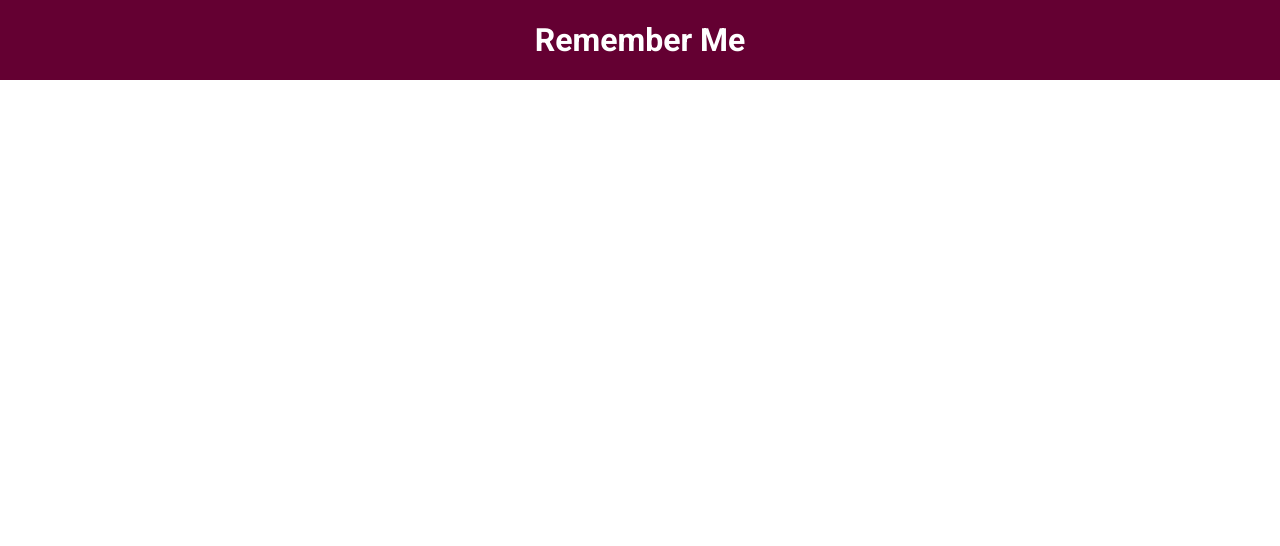
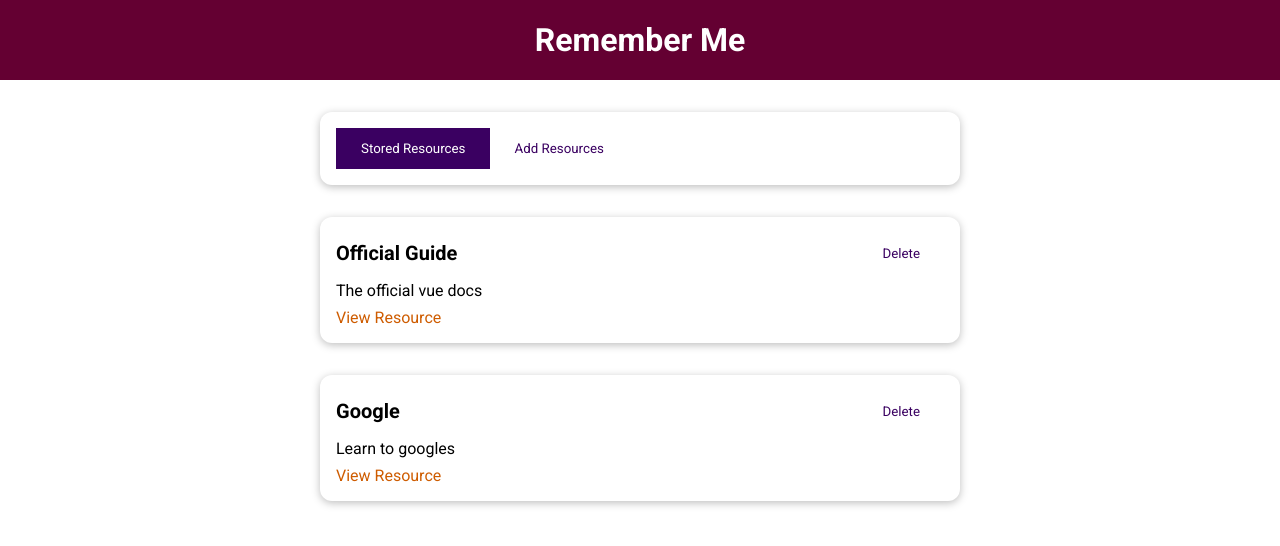
Before and after one commit to muindetuva/resources_tracker, a Vue app: page / in a window 1280 px wide. Shown: the top 546 px of the page. Built offline with nearby package versions, Linux system fonts and the light colour scheme.

Commit message:
Use dynamic components and style buttons for switching components

```diff
--- a/src/App.vue
+++ b/src/App.vue
@@ -1,31 +1,19 @@
 <template>
   <Header title="Remember Me" />
+  <TheResources />
 </template>
 
 <script>
 import Header from './components/layouts/Header.vue';
+import TheResources from './components/learning-resources/TheResources';
 
 export default {
   components: {
     Header,
+    TheResources,
   },
   data() {
-    return {
-      storedResources: [
-        {
-          id: 'official-guide',
-          title: 'Official Guide',
-          description: 'The official vue docs',
-          link: 'https://vuejs.org',
-        },
-        {
-          id: 'google',
-          title: 'Google',
-          description: 'Learn to googles',
-          link: 'https://google.com',
-        },
-      ],
-    };
+    return {};
   },
 };
 </script>
--- a/src/components/learning-resources/StoredResources.vue
+++ b/src/components/learning-resources/StoredResources.vue
@@ -14,7 +14,7 @@
 import ResourceItem from './ResourceItem.vue';
 
 export default {
-  props: ['resources'],
+  inject: ['resources'],
   components: { ResourceItem },
 };
 </script>
--- a/src/components/learning-resources/TheResources.vue
+++ b/src/components/learning-resources/TheResources.vue
@@ -1,9 +1,12 @@
 <template>
   <base-card>
-    <BaseButton @click="setSelectedTab('stored-resources')"
-      >Stored Resources</BaseButton
+    <BaseButton
+      @click="setSelectedTab('stored-resources')"
+      :mode="storedResButton"
     >
-    <BaseButton @click="setSelectedTab('add-resources')"
+      Stored Resources
+    </BaseButton>
+    <BaseButton @click="setSelectedTab('add-resources')" :mode="addResButton"
       >Add Resources</BaseButton
     >
   </base-card>
@@ -24,6 +27,25 @@ export default {
   data() {
     return {
       selectedTab: 'stored-resources',
+      storedResources: [
+        {
+          id: 'official-guide',
+          title: 'Official Guide',
+          description: 'The official vue docs',
+          link: 'https://vuejs.org',
+        },
+        {
+          id: 'google',
+          title: 'Google',
+          description: 'Learn to googles',
+          link: 'https://google.com',
+        },
+      ],
+    };
+  },
+  provide() {
+    return {
+      resources: this.storedResources,
     };
   },
   methods: {
@@ -31,5 +53,13 @@ export default {
       this.selectedTab = tab;
     },
   },
+  computed: {
+    storedResButton() {
+      return this.selectedTab === 'stored-resources' ? null : 'flat';
+    },
+    addResButton() {
+      return this.selectedTab === 'add-resources' ? null : 'flat';
+    },
+  },
 };
 </script>
```
